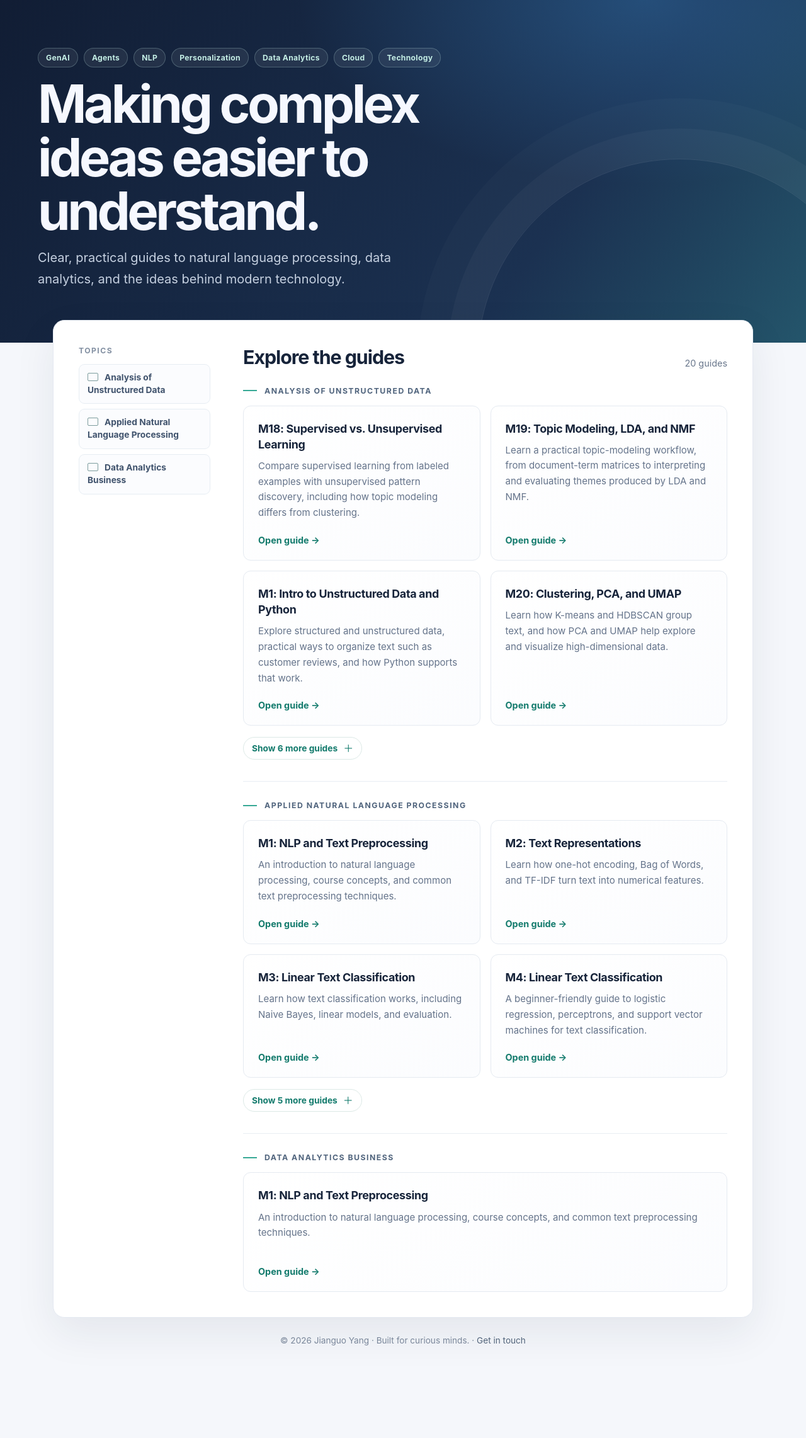
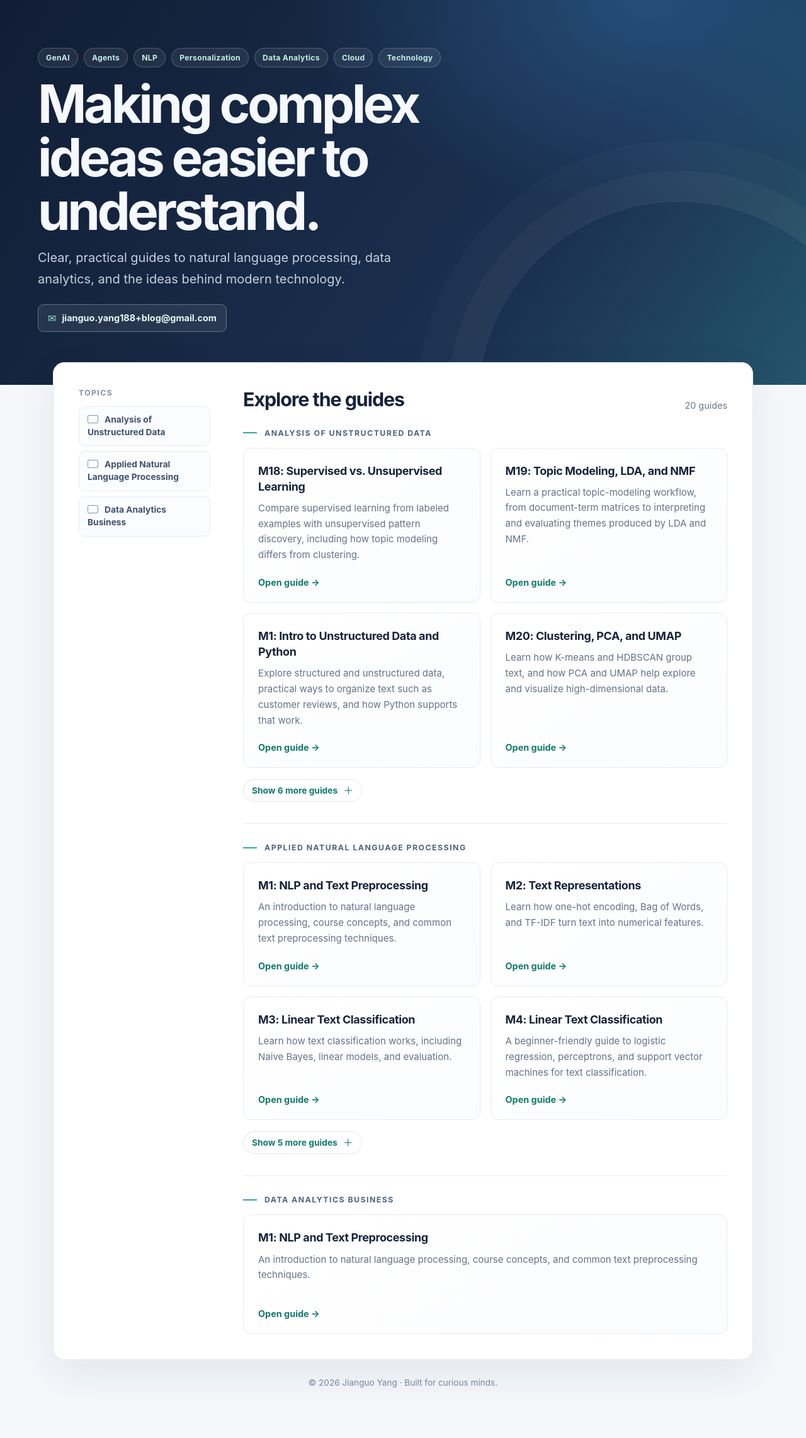
Before and after one commit to Jianguo188/jianguo188.github.io, a Jekyll site: the page built from index.html, in a window 1280 px wide. Shown: the whole page at 63% size. Built offline with Jekyll 4.4.1, drawn with Linux system fonts in a browser that asks for light colours; before the commit the page ends 2216 px from its top, so only the background shows below that.

Commit message:
add contact email

```diff
--- a/_layouts/home.html
+++ b/_layouts/home.html
@@ -46,6 +46,9 @@
     .topic { padding: 7px 12px; border: 1px solid rgb(191 229 226 / 25%); border-radius: 999px; background: rgb(255 255 255 / 7%); color: #c4eee5; font-size: .76rem; font-weight: 650; letter-spacing: .025em; }
     h1 { max-width: 760px; margin: 16px 0 14px; font-size: clamp(2.6rem, 7vw, 5.2rem); letter-spacing: -.055em; line-height: 1.02; }
     .tagline { max-width: 620px; margin: 0; color: #c5d0e0; font-size: clamp(1.05rem, 2.4vw, 1.25rem); line-height: 1.7; }
+    .contact-link { display: inline-flex; align-items: center; gap: 9px; max-width: 100%; margin-top: 23px; padding: 11px 15px; border: 1px solid rgb(191 229 226 / 35%); border-radius: 9px; background: rgb(255 255 255 / 8%); color: #e4f7f3; font-size: .9rem; font-weight: 650; text-decoration: none; transition: border-color .18s ease, background .18s ease; }
+    .contact-link::before { color: #8ee0cf; content: "✉"; font-size: 1rem; }
+    .contact-link:hover { border-color: #8ee0cf; background: rgb(255 255 255 / 13%); }
     .content { max-width: 1160px; margin: -36px auto 0; padding: 0 24px 80px; }
     .library { padding: clamp(24px, 3.2vw, 40px); border: 1px solid #e4e9f1; border-radius: 18px; background: #fff; box-shadow: 0 24px 65px rgb(22 37 61 / 8%); }
     .library-layout { display: grid; grid-template-columns: 225px minmax(0, 1fr); gap: 36px; }
@@ -74,8 +77,6 @@
     .more-guides .cards { margin-top: 16px; }
     .empty { margin: 0; color: #64738a; }
     footer { max-width: 1160px; margin: 28px auto 0; color: #79869a; font-size: .85rem; text-align: center; }
-    footer a { color: #52647b; text-decoration: none; }
-    footer a:hover { color: #147b6d; text-decoration: underline; text-underline-offset: 3px; }
     @media (max-width: 600px) {
       .hero { padding-top: 22px; padding-bottom: 70px; }
       .hero-copy { margin-top: 60px; }
@@ -108,6 +109,7 @@
       </div>
       <h1>Making complex ideas easier to understand.</h1>
       <p class="tagline">{{ site.description | escape }}</p>
+      <a class="contact-link" href="mailto:jianguo.yang188+blog@gmail.com">jianguo.yang188+blog@gmail.com</a>
     </div>
   </header>
 
@@ -168,7 +170,7 @@
         </div>
       </div>
     </div>
-    <footer>&copy; {{ site.time | date: "%Y" }} {{ site.author | escape }} · Built for curious minds. · <a href="mailto:jianguo.yang188+blog@gmail.com">Get in touch</a></footer>
+    <footer>&copy; {{ site.time | date: "%Y" }} {{ site.author | escape }} · Built for curious minds.</footer>
   </main>
 </body>
 </html>
```
